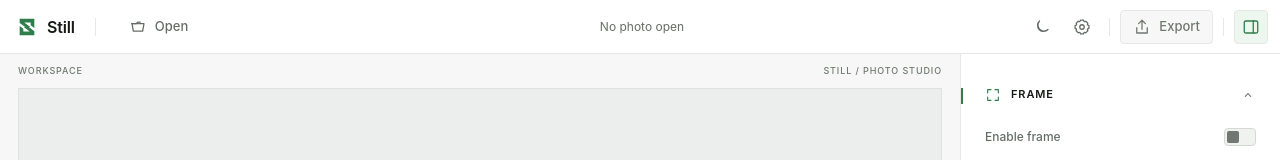
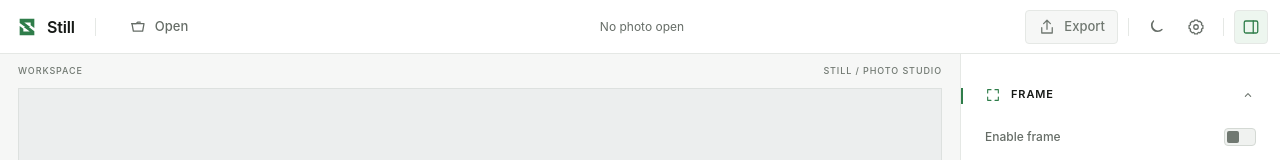
Before and after one commit to modan-photo/still, a React (Vite) app: page / in a window 1280 px wide. Shown: the top 160 px of the page. Built offline with nearby package versions, Linux system fonts and the light colour scheme.

Commit message:
refactor: 修改toolbar布局

```diff
--- a/src/App.tsx
+++ b/src/App.tsx
@@ -101,6 +101,12 @@ function App() {
         </div>
 
         <div className="toolbar-actions">
+          {/* 导出目前为禁用占位按钮，尚未接入照片状态或导出处理函数。 */}
+          <button className="button button-primary" type="button" disabled aria-label="Export; open a photo first">
+            <Icon name="export" />
+            <span>Export</span>
+          </button>
+          <span className="toolbar-divider" aria-hidden="true" />
           {/* 快捷切换按实际主题取反，并保存为明确的浅色或深色偏好。 */}
           <IconButton
             label={`Switch to ${resolvedTheme === "light" ? "dark" : "light"} theme`}
@@ -157,12 +163,6 @@ function App() {
           </div>
 
           <span className="toolbar-divider" aria-hidden="true" />
-          {/* 导出目前为禁用占位按钮，尚未接入照片状态或导出处理函数。 */}
-          <button className="button button-primary" type="button" disabled aria-label="Export; open a photo first">
-            <Icon name="export" />
-            <span>Export</span>
-          </button>
-          <span className="toolbar-divider" aria-hidden="true" />
           <button
             className="icon-button tooltip"
             type="button"
```
